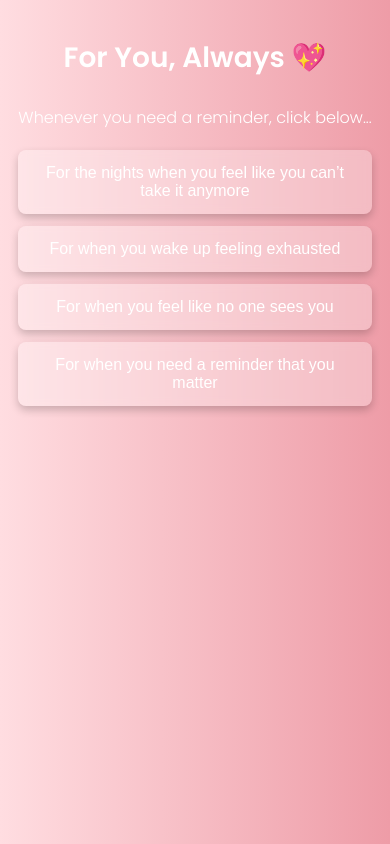
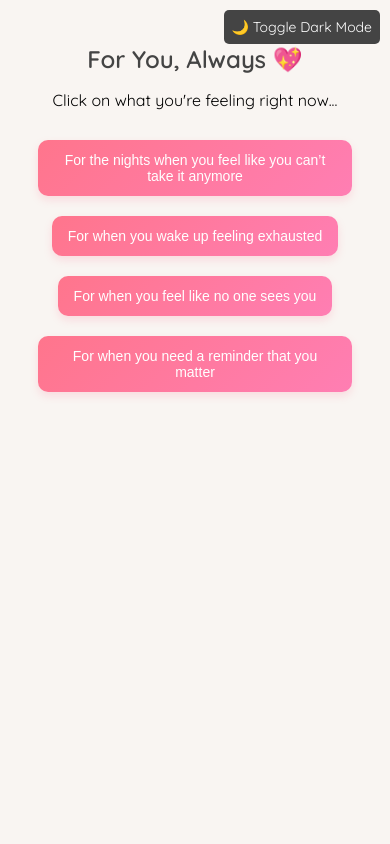
Before and after one commit to mkd5152/test, a plain HTML site: page index.html in a window 390 px wide. Drawn offline with Linux system fonts and the light colour scheme.

Commit message:
Update index.html
📌 Includes:

Background music (Soft instrumental)
Dark mode toggle 🌙
Smooth animations & transitions ✨
Personalized GIFs & images 🎞️
100% Responsive 📱

```diff
--- a/index.html
+++ b/index.html
@@ -3,77 +3,84 @@
 <head>
     <meta charset="UTF-8">
     <meta name="viewport" content="width=device-width, initial-scale=1.0">
-    <title>For You, Always 💖</title>
-
+    <title>For You, Always</title>
+    <link href="https://fonts.googleapis.com/css2?family=Quicksand:wght@300;400;600&display=swap" rel="stylesheet">
     <style>
-        @import url('https://fonts.googleapis.com/css2?family=Poppins:wght@300;400;600&display=swap');
-
         body {
-            font-family: 'Poppins', sans-serif;
-            background: linear-gradient(to right, #ffdde1, #ee9ca7);
+            font-family: 'Quicksand', sans-serif;
+            background: #f9f5f2;
             text-align: center;
             padding: 20px;
-            display: flex;
-            flex-direction: column;
-            justify-content: center;
-            align-items: center;
-            height: 100vh;
-            overflow: hidden;
+            transition: background 0.5s, color 0.5s;
+        }
+
+        h1 {
+            color: #444;
+            font-size: 28px;
+            transition: color 0.5s;
+        }
+
+        .button-container { margin-top: 20px; }
+
+        .button {
+            background: linear-gradient(135deg, #ff758c, #ff7eb3);
+            border: none;
+            color: white;
+            padding: 15px 20px;
+            margin: 10px;
+            border-radius: 10px;
+            font-size: 16px;
+            cursor: pointer;
+            transition: 0.3s ease-in-out;
+            box-shadow: 0px 4px 8px rgba(255, 120, 150, 0.2);
+        }
+
+        .button:hover { transform: scale(1.05); }
+
+        .message {
+            display: none;
+            margin-top: 20px;
+            font-size: 18px;
+            color: #444;
+            animation: fadeIn 0.5s ease-in-out;
+        }
+
+        .dark-mode {
+            background: #222;
             color: #fff;
         }
 
-        h1 {
-            font-size: 28px;
-            font-weight: 600;
-            margin-bottom: 10px;
-            animation: fadeIn 2s ease-in-out;
+        .dark-mode .button {
+            background: linear-gradient(135deg, #ff9a8b, #ff6f91);
         }
 
-        p {
-            font-size: 16px;
-            font-weight: 300;
-            margin-bottom: 20px;
+        .dark-mode h1 {
+            color: #fff;
         }
 
-        .button-container {
-            display: flex;
-            flex-direction: column;
-            gap: 12px;
-            width: 90%;
-            max-width: 400px;
+        .gif-container {
+            margin-top: 20px;
+            display: none;
+            max-width: 100%;
         }
 
-        .button {
-            background: rgba(255, 255, 255, 0.3);
-            border: none;
+        .toggle-container {
+            position: fixed;
+            top: 10px;
+            right: 10px;
+            cursor: pointer;
+            font-size: 14px;
+            padding: 8px;
+            background: #444;
             color: white;
-            padding: 14px;
-            border-radius: 8px;
-            font-size: 16px;
-            cursor: pointer;
-            font-weight: 400;
-            transition: 0.3s ease-in-out;
-            box-shadow: 0px 4px 8px rgba(0, 0, 0, 0.2);
-            backdrop-filter: blur(5px);
+            border-radius: 5px;
+            transition: 0.3s;
         }
 
-        .button:hover {
-            transform: scale(1.05);
-            background: rgba(255, 255, 255, 0.4);
-        }
+        .toggle-container:hover { background: #666; }
 
-        .message {
+        audio {
             display: none;
-            font-size: 18px;
-            font-weight: 400;
-            padding: 20px;
-            border-radius: 10px;
-            margin-top: 20px;
-            max-width: 80%;
-            background: rgba(255, 255, 255, 0.2);
-            box-shadow: 0px 4px 8px rgba(0, 0, 0, 0.2);
-            backdrop-filter: blur(5px);
-            animation: fadeIn 1s ease-in-out;
         }
 
         @keyframes fadeIn {
@@ -81,45 +88,60 @@
             to { opacity: 1; transform: translateY(0); }
         }
 
-        /* Responsive Design */
-        @media (max-width: 480px) {
-            body {
-                padding: 10px;
-                height: auto;
+        @media (max-width: 768px) {
+            .button {
+                font-size: 14px;
+                padding: 12px 16px;
             }
-
-            .button-container {
-                width: 100%;
-            }
-
-            .message {
-                max-width: 100%;
+            h1 {
+                font-size: 24px;
             }
         }
     </style>
 </head>
 <body>
 
+    <!-- Dark Mode Toggle -->
+    <div class="toggle-container" onclick="toggleDarkMode()">🌙 Toggle Dark Mode</div>
+
     <h1>For You, Always 💖</h1>
-    <p>Whenever you need a reminder, click below...</p>
+    <p>Click on what you're feeling right now...</p>
 
     <div class="button-container">
-        <button class="button" onclick="showMessage('message1')">For the nights when you feel like you can’t take it anymore</button>
-        <button class="button" onclick="showMessage('message2')">For when you wake up feeling exhausted</button>
-        <button class="button" onclick="showMessage('message3')">For when you feel like no one sees you</button>
-        <button class="button" onclick="showMessage('message4')">For when you need a reminder that you matter</button>
+        <button class="button" onclick="showMessage('message1', 'gif1')">For the nights when you feel like you can’t take it anymore</button>
+        <button class="button" onclick="showMessage('message2', 'gif2')">For when you wake up feeling exhausted</button>
+        <button class="button" onclick="showMessage('message3', 'gif3')">For when you feel like no one sees you</button>
+        <button class="button" onclick="showMessage('message4', 'gif4')">For when you need a reminder that you matter</button>
     </div>
 
-    <div id="message1" class="message">💛 You are stronger than you feel right now. I see you. I love you. And I am always here.</div>
-    <div id="message2" class="message">🌿 Close your eyes, take a deep breath. Even if today is heavy, you don’t have to carry it alone.</div>
-    <div id="message3" class="message">✨ You are not invisible to me. I see the battles you fight, the love you give, the pain you hide. You matter.</div>
-    <div id="message4" class="message">🌸 You are more than this moment. You are light, love, and strength. And I will never let you forget that.</div>
+    <p id="message1" class="message">You are stronger than you feel right now. I see you. I love you. And I am always here.</p>
+    <p id="message2" class="message">Close your eyes, take a deep breath. Even if today is heavy, you don’t have to carry it alone.</p>
+    <p id="message3" class="message">You are not invisible to me. I see the battles you fight, the love you give, the pain you hide. You matter.</p>
+    <p id="message4" class="message">You are more than this moment. You are light, love, and strength. And I will never let you forget that.</p>
+
+    <!-- GIFs Section -->
+    <img id="gif1" class="gif-container" src="https://media.giphy.com/media/dzaUX7CAG0Ihi/giphy.gif" alt="Support GIF">
+    <img id="gif2" class="gif-container" src="https://media.giphy.com/media/xUPGcEliCc7bETyfO8/giphy.gif" alt="Comfort GIF">
+    <img id="gif3" class="gif-container" src="https://media.giphy.com/media/3o6Zt481isNVuQI1l6/giphy.gif" alt="You Matter GIF">
+    <img id="gif4" class="gif-container" src="https://media.giphy.com/media/26AHONQ79FdWZhAI0/giphy.gif" alt="You Are Loved GIF">
+
+    <!-- Background Music -->
+    <audio autoplay loop>
+        <source src="https://www.bensound.com/bensound-music/bensound-moose.mp3" type="audio/mp3">
+        Your browser does not support the audio element.
+    </audio>
 
     <script>
-        function showMessage(id) {
+        function showMessage(msgId, gifId) {
             document.querySelectorAll('.message').forEach(msg => msg.style.display = 'none');
-            const message = document.getElementById(id);
-            message.style.display = 'block';
+            document.querySelectorAll('.gif-container').forEach(gif => gif.style.display = 'none');
+
+            document.getElementById(msgId).style.display = 'block';
+            document.getElementById(gifId).style.display = 'block';
+        }
+
+        function toggleDarkMode() {
+            document.body.classList.toggle('dark-mode');
         }
     </script>
 
```
